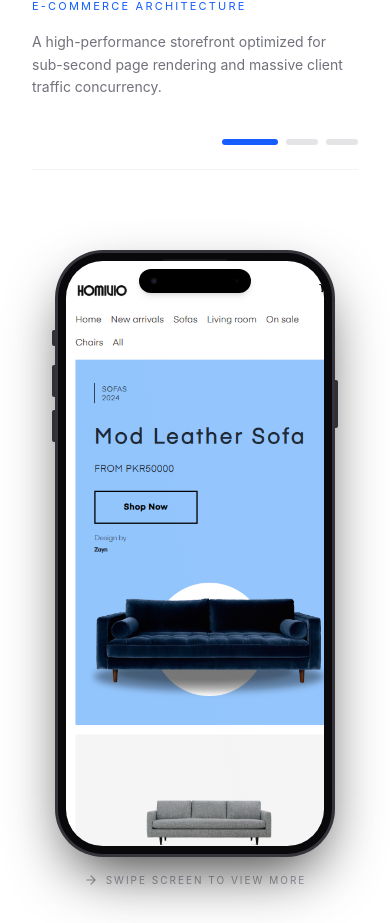
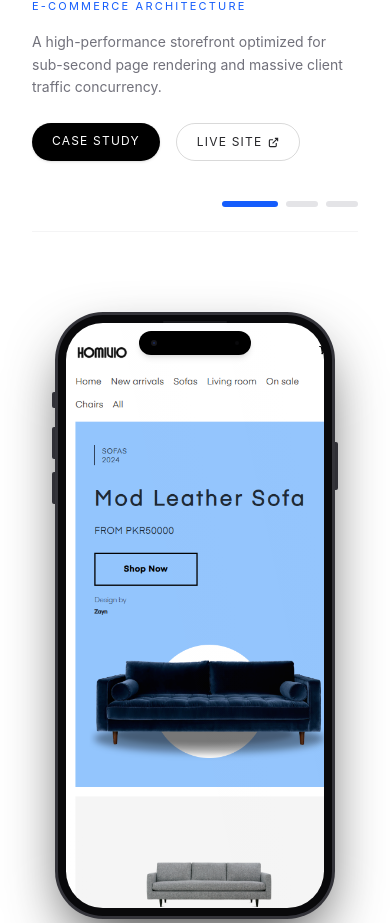
Before and after one commit to guesswhozayn/portfolio, a React (Vite) app: page / in a window 390 px wide. Shown: the part 3438-4361 px from the top of the page. Built offline with nearby package versions, Linux system fonts and the light colour scheme.

Commit message:
fixed macbook and iphone mockups

```diff
--- a/src/components/Projects.jsx
+++ b/src/components/Projects.jsx
@@ -1,4 +1,4 @@
-import { useState, useRef } from "react";
+import { useState, useRef, useEffect } from "react";
 import { Link } from "react-router-dom";
 import homivioImg from "../assets/img/homivio-desktop.png";
 import attestifyImg from "../assets/img/attestify-desktop.png";
@@ -71,6 +71,21 @@ export default function Projects() {
     }
   };
 
+  useEffect(() => {
+    const handleResize = () => {
+      if (scrollRef.current && scrollRef.current.offsetWidth > 0) {
+        scrollRef.current.scrollLeft = scrollRef.current.offsetWidth * activeIndex;
+      }
+      if (mobileScrollRef.current && mobileScrollRef.current.offsetWidth > 0) {
+        mobileScrollRef.current.scrollLeft = mobileScrollRef.current.offsetWidth * activeIndex;
+      }
+    };
+
+    handleResize();
+    window.addEventListener("resize", handleResize);
+    return () => window.removeEventListener("resize", handleResize);
+  }, [activeIndex]);
+
   return (
     <div className="w-full bg-white text-black py-24 sm:py-32" id="work">
       <div className="max-w-[1400px] mx-auto flex flex-col gap-12 px-8">
@@ -87,6 +102,27 @@ export default function Projects() {
             <p className="text-sm text-zinc-500 mt-2 leading-relaxed transition-all duration-500">
               {projects[activeIndex]?.teaser || ""}
             </p>
+
+            {/* Direct Project CTAs for accessibility and mobile viewports */}
+            <div className="flex gap-4 mt-4">
+              <Link
+                to={`/project/${projects[activeIndex]?.id}`}
+                className="px-5 py-2.5 bg-black text-white text-xs font-bold uppercase tracking-widest rounded-full hover:scale-105 active:scale-95 transition-all duration-300 shadow-sm text-center min-w-[120px]"
+              >
+                Case Study
+              </Link>
+              <a
+                href={projects[activeIndex]?.liveUrl}
+                target="_blank"
+                rel="noopener noreferrer"
+                className="px-5 py-2.5 bg-transparent text-zinc-800 text-xs font-bold uppercase tracking-widest rounded-full border border-black/15 hover:border-black/35 hover:scale-105 active:scale-95 transition-all duration-300 flex items-center justify-center gap-1.5 min-w-[120px]"
+              >
+                <span>Live Site</span>
+                <svg width="11" height="11" viewBox="0 0 24 24" fill="none" stroke="currentColor" strokeWidth="2.5">
+                  <path d="M18 13v6a2 2 0 0 1-2 2H5a2 2 0 0 1-2-2V8a2 2 0 0 1 2-2h6M15 3h6v6M10 14L21 3"/>
+                </svg>
+              </a>
+            </div>
           </div>
 
           {/* Custom Navigation Dots - Blue Accent and Expand transition */}
```
